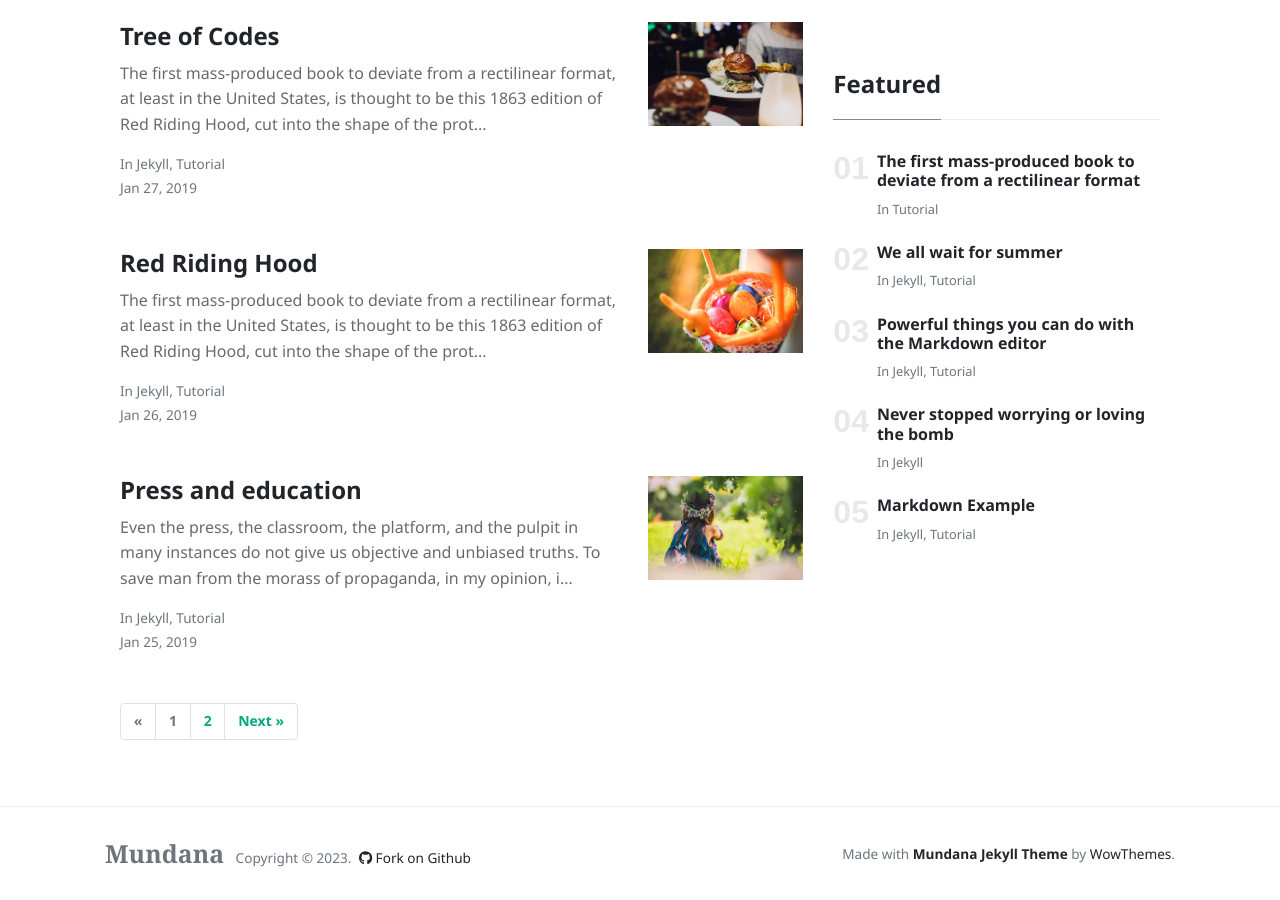
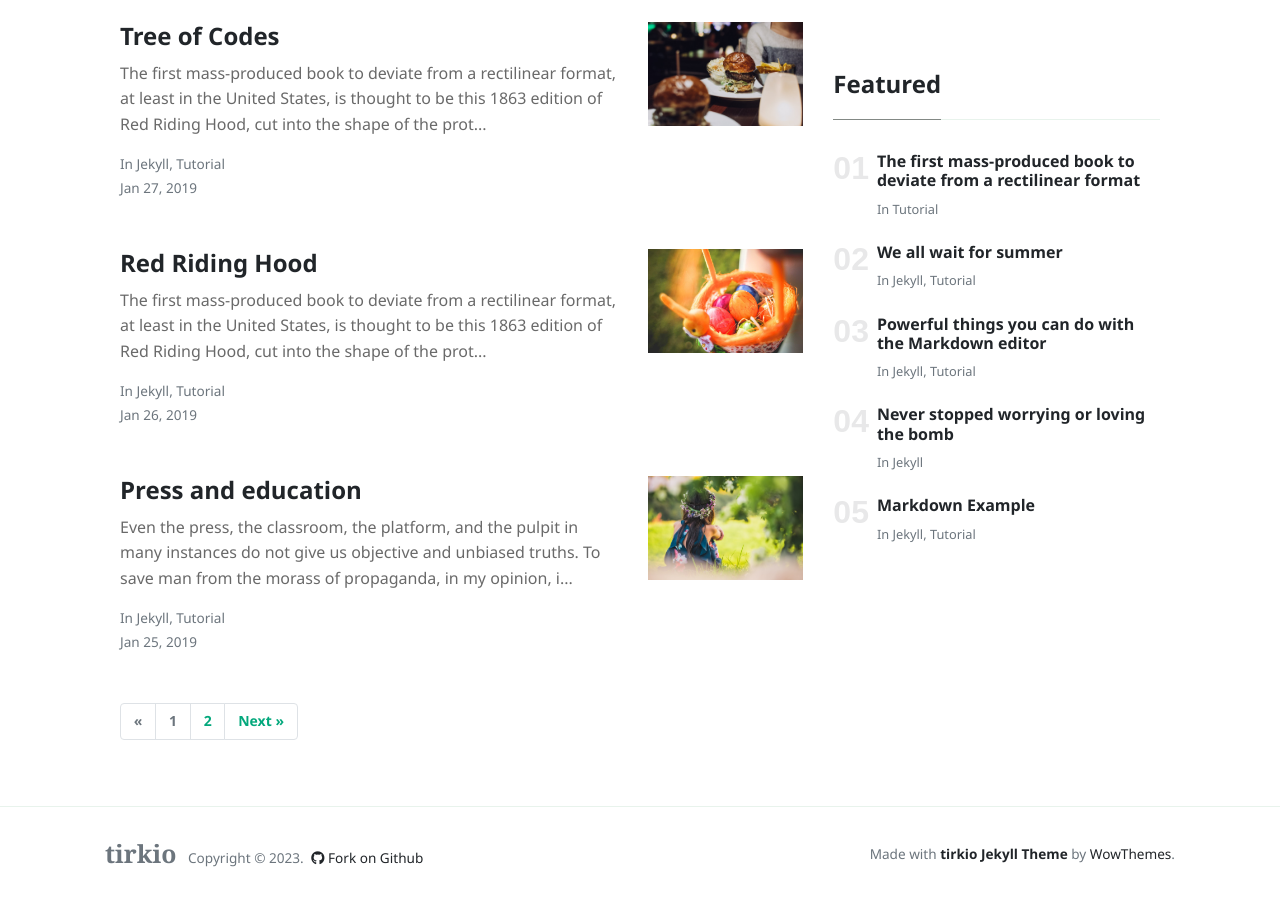
Before and after one commit to tirkio/www.tirkio.com, a Jekyll site: the page built from index.html, in a window 1280 px wide and 900 px high, scrolled down 1707 px. Built offline with Jekyll 4.4.1, drawn with Linux system fonts in a browser that asks for light colours; nearby versions of some CDN libraries; the list of posts is cut into pages by our own code.

Commit message:
tirkio rebranding

```diff
--- a/_config.yml
+++ b/_config.yml
@@ -1,12 +1,12 @@
 # Site
-name: 'Mundana'
-description: 'Mundana is a free Jekyll theme for awesome people like you, Medium like.'
+name: 'tirkio'
+description: 'Empowering Your Financial Journey, One Insight at a Time.'
 logo: 'assets/images/logo.png'
 favicon: 'assets/images/favicon.ico'
 baseurl: ''
-disqus: 'demowebsite'
-email: 'wowthemesnet@gmail.com'
-mailchimp-list: 'https://wowthemes.us11.list-manage.com/subscribe/post?u=8aeb20a530e124561927d3bd8&amp;id=8c3d2d214b'
+disqus: 'tirkio'
+email: 'info@tirkio.com'
+mailchimp-list: ''
 
 include: ["_pages"]
 permalink: /:title/
@@ -23,7 +23,7 @@
       name:           Sal
       site:           https://www.wowthemes.net
       avatar:         /assets/images/avatar1.jpg
-      bio:            "Hi, I am Sal, the author of Mundana, the theme you're currently previewing. I hope you like it!"
+      bio:            "Hi, I am Sal, the author of tirkio, the theme you're currently previewing. I hope you like it!"
       email:          wowthemesnet@gmail.com
       twitter:        https://twitter.com/wowthemesnet
 
--- a/_includes/menu-header.html
+++ b/_includes/menu-header.html
@@ -10,10 +10,10 @@
 <a class="nav-link" href="{{site.baseurl}}/contact.html">Contact</a>
 </li>
 <li class="nav-item">
-<a target="_blank" class="nav-link" href="https://www.wowthemes.net/themes/mundana-wordpress/">WP</a>
+<a target="_blank" class="nav-link" href="https://www.wowthemes.net/themes/tirkio-wordpress/">WP</a>
 </li>
 <li class="nav-item">
-<a target="_blank" class="nav-link" href="https://www.wowthemes.net/themes/mundana-ghost/">Ghost</a>
+<a target="_blank" class="nav-link" href="https://www.wowthemes.net/themes/tirkio-ghost/">Ghost</a>
 </li>
 <li class="nav-item">
 <a target="_blank" class="nav-link" href="https://www.wowthemes.net/donate/">Buy me a coffee <i class="fa fa-coffee text-danger"></i></a>
--- a/_includes/sidebar.html
+++ b/_includes/sidebar.html
@@ -1,7 +1,7 @@
-<h5 class="mb-3">Mundana Jekyll Theme</h5>
+<h5 class="mb-3">tirkio Jekyll Theme</h5>
 
-<p>Hi! The website you are previewing is a demonstration for Mundana Jekyll theme, hosted on Github, made by <a href="https://www.wowthemes.net/donate/">Sal</a>.</p>
+<p>Hi! The website you are previewing is a demonstration for tirkio Jekyll theme, hosted on Github, made by <a href="https://www.wowthemes.net/donate/">Sal</a>.</p>
 
-<a target="_blank" href="https://www.wowthemes.net/mundana-jekyll-theme/" class="btn btn-warning d-block mb-2"><i class="fa fa-file"></i> Documentation</a>
+<a target="_blank" href="https://www.wowthemes.net/tirkio-jekyll-theme/" class="btn btn-warning d-block mb-2"><i class="fa fa-file"></i> Documentation</a>
 
 <a target="_blank" class="btn btn-danger d-block" href="https://www.wowthemes.net/donate/"><i class="fa fa-coffee"></i> Buy me a coffee</a>
--- a/_layouts/default.html
+++ b/_layouts/default.html
@@ -77,15 +77,15 @@
         <div class="container">
         <div class="row align-items-center justify-content-between">
             <div>
-                <span class="navbar-brand mr-2 mb-0"><strong>Mundana</strong></span>
+                <span class="navbar-brand mr-2 mb-0"><strong>tirkio</strong></span>
                 <span>Copyright © <script>document.write(new Date().getFullYear())</script>.</span>
 
                 <!--  Github Repo Star Btn-->
-                <a class="text-dark ml-1" target="_blank" href="https://github.com/wowthemesnet/mundana-theme-jekyll"><i class="fab fa-github"></i> Fork on Github</a>
+                <a class="text-dark ml-1" target="_blank" href="https://github.com/wowthemesnet/tirkio-theme-jekyll"><i class="fab fa-github"></i> Fork on Github</a>
 
             </div>
             <div>
-                Made with <a target="_blank" class="text-dark font-weight-bold" href="https://www.wowthemes.net/mundana-jekyll-theme/"> Mundana Jekyll Theme </a> by <a class="text-dark" target="_blank" href="https://www.wowthemes.net">WowThemes</a>.
+                Made with <a target="_blank" class="text-dark font-weight-bold" href="https://www.wowthemes.net/tirkio-jekyll-theme/"> tirkio Jekyll Theme </a> by <a class="text-dark" target="_blank" href="https://www.wowthemes.net">WowThemes</a>.
             </div>
         </div>
         </div>
--- a/index.html
+++ b/index.html
@@ -1,5 +1,5 @@
 ---
-title: "Mundana Free Jekyll Theme"
+title: "tirkio Free Jekyll Theme"
 layout: default
 pagination:
     enabled: true
```
Also changed, not shown: _pages/buy-me-a-coffee.md (+1 -1 lines), README.md (deleted).
